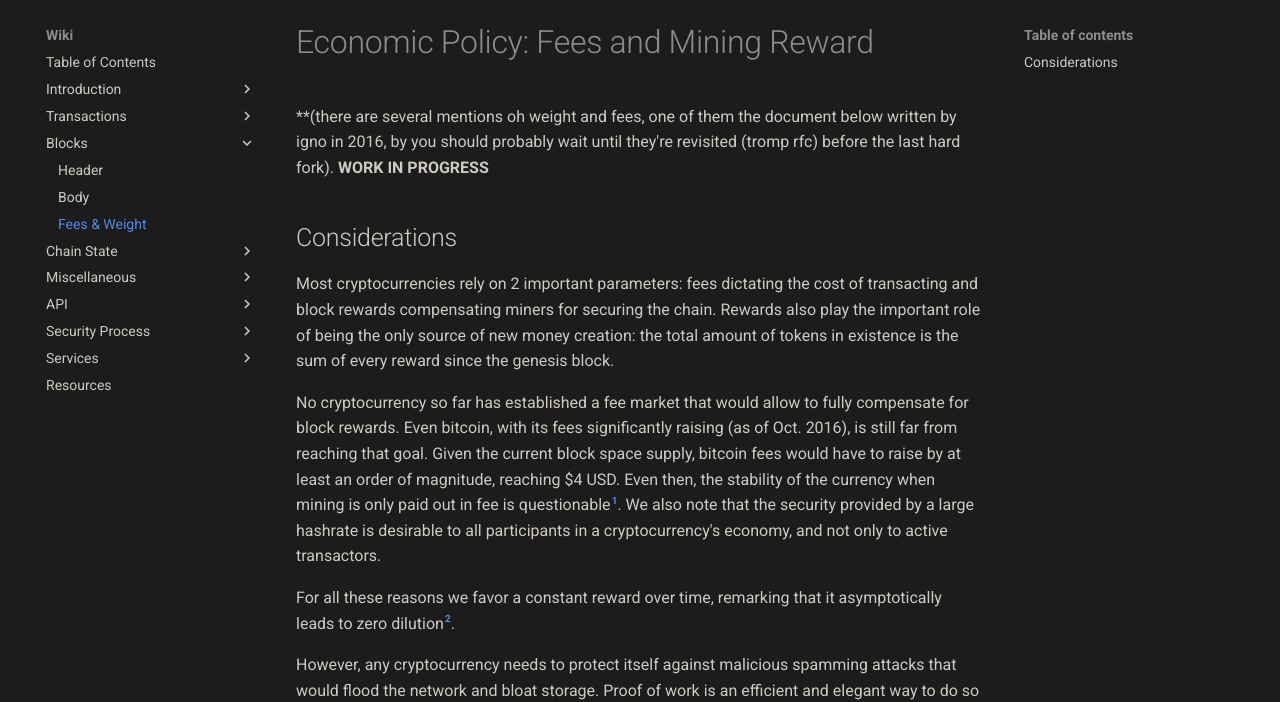
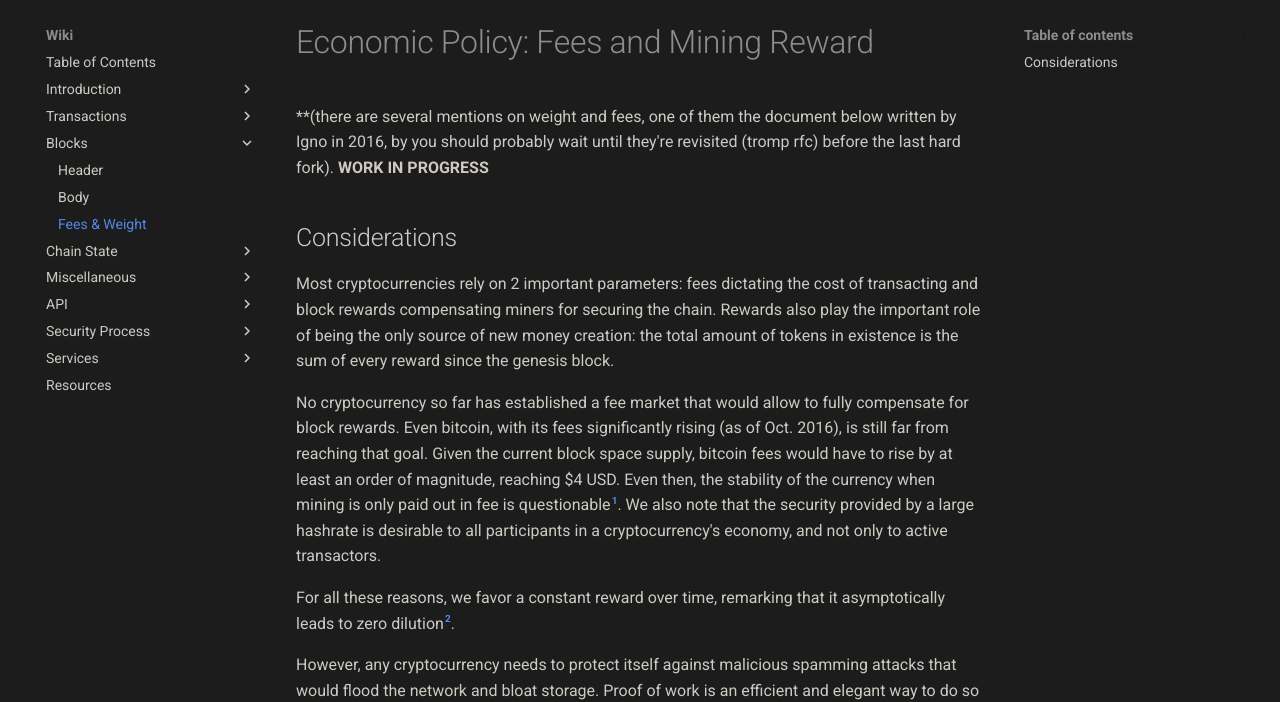
Before and after one commit to mimblewimble/docs, an MkDocs documentation site: the page built from docs/wiki/blocks/fees-and-weight.md, in a window 1280 px wide. Shown: the part 406-1108 px from the top of the page. Built offline with MkDocs 1.6.1 and Material for MkDocs 9.7.7, drawn with Linux system fonts in a browser that asks for light colours; comment, search, counter and statistics services are not loaded.

Commit message:
Update fees-and-weight.md (#48)

```diff
--- a/docs/wiki/blocks/fees-and-weight.md
+++ b/docs/wiki/blocks/fees-and-weight.md
@@ -1,15 +1,15 @@
 # Economic Policy: Fees and Mining Reward
 
-**(there are several mentions oh weight and fees, one of them the document below written by igno in 2016, by you should probably wait until they're revisited (tromp rfc) before the last hard fork).
+**(there are several mentions on weight and fees, one of them the document below written by Igno in 2016, by you should probably wait until they're revisited (tromp rfc) before the last hard fork).
 **WORK IN PROGRESS**
 
 ## Considerations
 
 Most cryptocurrencies rely on 2 important parameters: fees dictating the cost of transacting and block rewards compensating miners for securing the chain. Rewards also play the important role of being the only source of new money creation: the total amount of tokens in existence is the sum of every reward since the genesis block.
 
-No cryptocurrency so far has established a fee market that would allow to fully compensate for block rewards. Even bitcoin, with its fees significantly raising (as of Oct. 2016), is still far from reaching that goal. Given the current block space supply, bitcoin fees would have to raise by at least an order of magnitude, reaching $4 USD. Even then, the stability of the currency when mining is only paid out in fee is questionable[^1]. We also note that the security provided by a large hashrate is desirable to all participants in a cryptocurrency's economy, and not only to active transactors.
+No cryptocurrency so far has established a fee market that would allow to fully compensate for block rewards. Even bitcoin, with its fees significantly rising (as of Oct. 2016), is still far from reaching that goal. Given the current block space supply, bitcoin fees would have to rise by at least an order of magnitude, reaching $4 USD. Even then, the stability of the currency when mining is only paid out in fee is questionable[^1]. We also note that the security provided by a large hashrate is desirable to all participants in a cryptocurrency's economy, and not only to active transactors.
 
-For all these reasons we favor a constant reward over time, remarking that it asymptotically leads to zero dilution[^2].
+For all these reasons, we favor a constant reward over time, remarking that it asymptotically leads to zero dilution[^2].
 
 However, any cryptocurrency needs to protect itself against malicious spamming attacks that would flood the network and bloat storage. Proof of work is an efficient and elegant way to do so but difficult to adopt due to the complex computing ecosystem a cryptocurrency evolves in (from mobile wallets to cheap super-computing). So transaction fees remain the simplest way to protect a blockchain against malicious spam.
 
```
